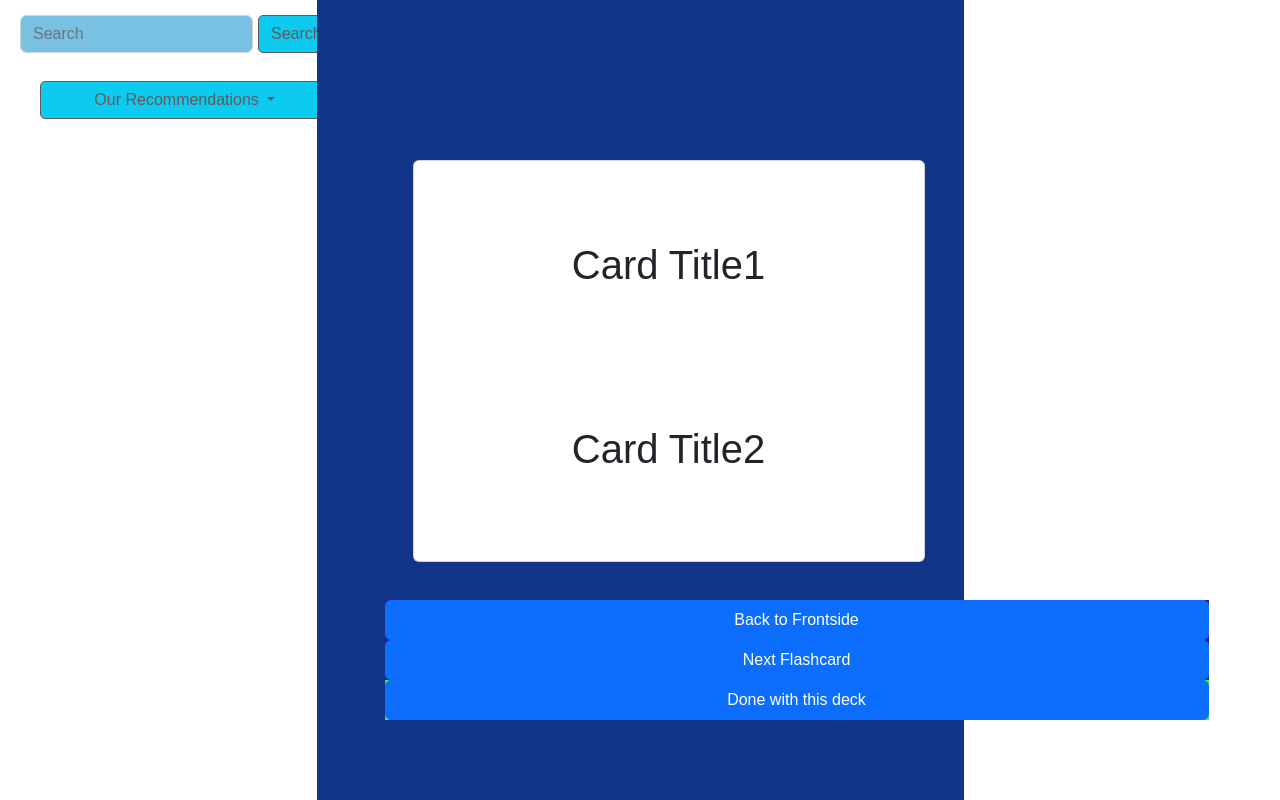
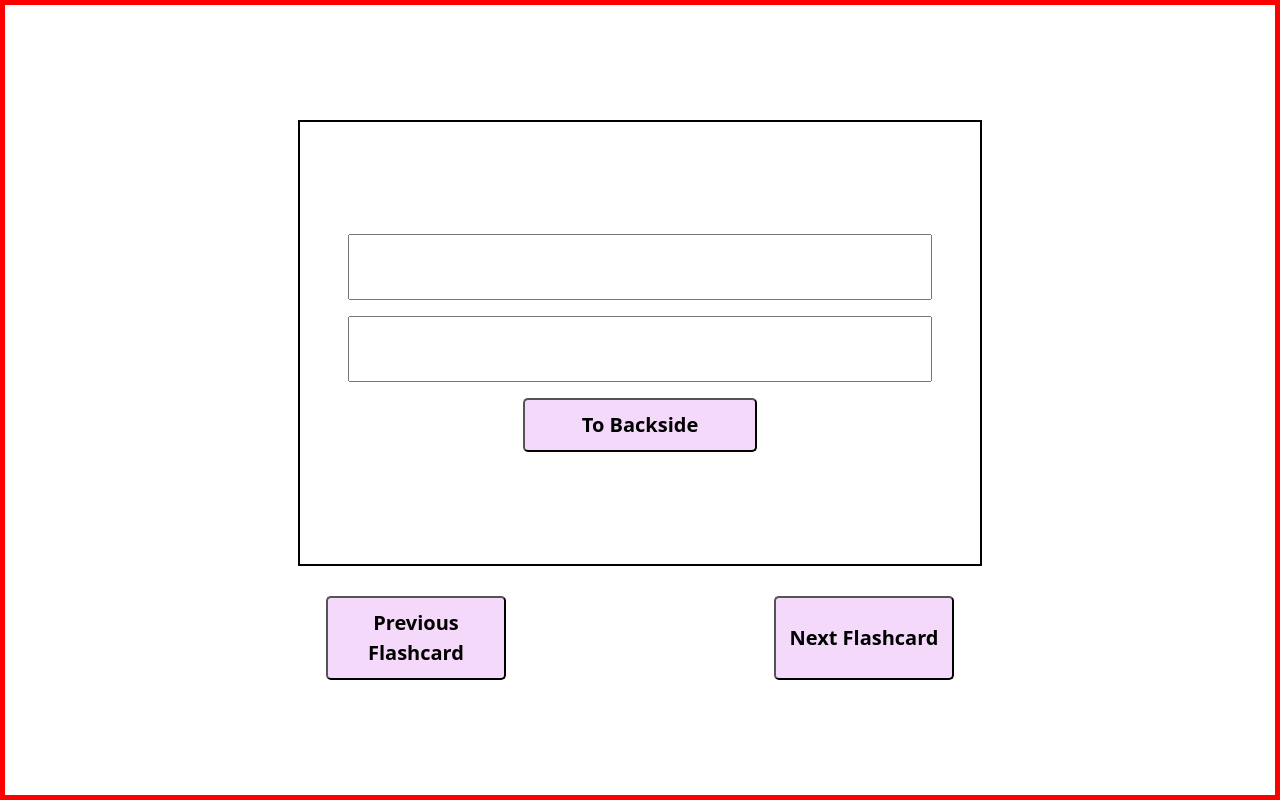
Before and after one commit to JoBeck1/Final-Project-JAM, a React (Create React App) app in the folder frontend/: page /flashcardcreateNL in a window 1280 px wide. Built offline with nearby package versions, Linux system fonts and the light colour scheme.

Commit message:
Flashcard creating

```diff
--- a/frontend/package.json
+++ b/frontend/package.json
@@ -12,6 +12,7 @@
     "bootstrap": "^5.2.1",
     "react": "^18.2.0",
     "react-bootstrap": "^2.5.0",
+    "react-card-flip": "^1.1.5",
     "react-dom": "^18.2.0",
     "react-hook-form": "^7.36.1",
     "react-icons": "^4.4.0",
--- a/frontend/src/App.js
+++ b/frontend/src/App.js
@@ -2,9 +2,12 @@
 import Home from './components/Home';
 import RegisterForm from './components/RegisterForm';
 import FlashcardCreate from './components/FlashcardCreate';
-import {Routes, Route} from 'react-router-dom'
+import {Routes, Route} from 'react-router-dom';
 import LoginForm from './components/LoginForm';
-import { ToastContainer} from "react-toastify"
+import { ToastContainer} from "react-toastify";
+import ReactCard from './components/FlashcardCreate';
+
+
 function App() {
   return (
     <div className="App">
@@ -13,7 +16,7 @@ function App() {
  <Routes>
   <Route path= "/" element= {<Home/>}/>
   <Route path="/signup" element= {<RegisterForm />}/>
-  <Route path="/flashcardcreateNL" element= {<FlashcardCreate />}/>
+  <Route path="/flashcardcreateNL" element= {<ReactCard />}/>
   <Route path= "/login"  element= {<LoginForm />}/>
  </Routes>
  <ToastContainer/>
--- a/frontend/src/components/FlashcardCreate.jsx
+++ b/frontend/src/components/FlashcardCreate.jsx
@@ -1,114 +1,162 @@
-import React from 'react'
-import Button from 'react-bootstrap/Button';
+import React, {useState} from 'react';
 import styled from 'styled-components';
-import Row from 'react-bootstrap/Row';
-import Col from 'react-bootstrap/Col';
-import DropdownMenu from './DropdownMenu.jsx';
-import Card from 'react-bootstrap/Card';
+import ReactCardFlip from 'react-card-flip';
+
+function ReactCard() {
+    const [flip, setFlip] = useState(false);
+    return (
+        <FlashcardContainer>
+            <ReactCardFlip isFlipped={flip}
+                flipDirection="vertical" >
+
+            {/* -----------Flashcard Front --------- */}
+                <Flashcard>
+                {/* First line of Flashcard input */}
+                    <FlashcardInput1>
+                        <input type="text" name="name" style={{
+                        textAlign: 'center',
+                        }}
+                        />
+                     </FlashcardInput1>
+
+                {/* Second line of Flashcard input */}
+                    <FlashcardInput2>
+                        <input type="text" name="name" style={{
+                        textAlign: 'center',
+                        }}
+                        />
+                     </FlashcardInput2>
+
+                {/* Backside/Frontside Button */}
+                    <FlashcardButton style={{
+
+                        }} onClick={() => setFlip(!flip)}>
+                        To Backside
+                    </FlashcardButton>
+                </Flashcard>
 
 
-function FlashcardCreate() {
-    return (
-      <MainDiv className="fluid">
-          <Row >
-            <Col md={3}>
-                <DropdownMenu />
-            </Col>
+            {/* ------------ Flashcard Back -----------------------*/}
+                <Flashcard>
+                {/* First line of Flashcard input */}
+                    <FlashcardInput1>
+                        <input type="text" name="name" style={{
+                        textAlign: 'center',
+                        }}
+                        />
+                     </FlashcardInput1>
 
-            <MainFlashCol md={6}>
-{/* Flashcard here */}
-                <Flashcard >
-                    <FlashBody>
-                        <FlashRow>
-                        <Card.Title style={{"font-size": '40px'}}>Card Title1</Card.Title>
-                        </FlashRow>
+                {/* Second line of Flashcard input */}
+                    <FlashcardInput2>
+                        <input type="text" name="name" style={{
+                        textAlign: 'center',
+                        }}
+                        />
+                     </FlashcardInput2>
 
-                        <FlashRow>
-                        <Card.Title style={{"font-size": '40px'}}>Card Title2</Card.Title>
-                        </FlashRow>
+                {/* Backside/Frontside Button */}
+                    <FlashcardButton style={{
 
+                        }} onClick={() => setFlip(!flip)}>
+                        To Frontside
+                    </FlashcardButton>
+                </Flashcard>
+            </ReactCardFlip>
 
-                    </FlashBody>
-                </Flashcard>
-                <InputField>
-                    <InputFieldRow1>
-                        <Button>Back to Frontside</Button>
-                        <Button>Next Flashcard</Button>
-                    </InputFieldRow1>
-                    <InputFieldRow2>
-                        <Button>Done with this deck</Button>
-                    </InputFieldRow2>
-                </InputField>
+            <ButtonContainer>
+                <ContainerButton
+                // onClick={}
+                >
+                    Previous Flashcard
+                </ContainerButton>
 
-          </MainFlashCol>
-          <Col md={3}>
-{/* Info about the number of cards and decks */}
-          </Col>
-          </Row>
+                <ContainerButton
+                // onClick={}
+                >
+                    Next Flashcard
+                </ContainerButton>
 
-      </MainDiv>
-    )
-  }
+            </ButtonContainer>
+        </FlashcardContainer>
+    );
+}
 
-//Style
-const MainFlashCol = styled(Col)`
-  position:relative;
-  background-color: #123489;
-  height:100vh;
+// Styling
+const FlashcardContainer = styled.div`
+    display: flex;
+    flex-direction: column;
+
+    height: 100vh;
+    justify-content: center;
+    align-items: center;
+
+    border: 5px solid red;
+    width: 100vw;
 `
 
+const Flashcard = styled.div`
+    width: 100%;
+    height: 100%;
 
-const Flashcard = styled(Card)`
-    width: 40vw;
-    position:absolute;
-    top: 20vh;
-    left: 6em;
+    display: flex;
+    flex-direction: column;
+    justify-content: space-around;
 
+    fontSize: 25px;
+    color: green;
+    margin: auto;
+
+    lineHeight: center;
+    borderRadius: 50%;
+    border: 2px solid black;
+    textAlign: center;
+    padding: 7rem 3rem;
 `
 
-const FlashBody = styled(Card.Body)`
-    display: flex;
-    flex-direction: column;
-    align-items: center;
-    height: 50vh;
-
+const FlashcardInput1 = styled.p`
+    display: block;
+    margin-left: auto;
+    margin-right: auto;
+    font-size: 40px
 `
 
-const FlashRow = styled(Row)`
-    display: flex;
-    flex-direction: column;
-    align-items: center;
-    justify-content: center;
-    height: 15rem;
-`
-const InputField = styled.div`
-  width:50rem;
-  background-color: #222299;
-  display: flex;
-  flex-direction: column;
-  position: absolute;
-  top: 75vh;
-  left: 10vh;
-`
-const InputFieldRow1 = styled(Row)`
-
-  background-color: #222299;
-  height: 80px;
-
+const FlashcardInput2 = styled.p`
+    display: block;
+    margin-left: auto;
+    margin-right: auto;
+    font-size: 40px
 `
 
-const InputFieldRow2 = styled(Row)`
+const FlashcardButton = styled.button`
+    display: block;
+    width: 40%;
+    margin: 0 auto;
+    text-align: center;
 
-  background-color: #2fff20;
-  height: 40px;
-
+    padding: 10px;
+    font-Size: 20px;
+    background-color: #f5d9fa;
+    font-weight: bold;
+    border-Radius: 5px
 `
 
-const MainDiv = styled.div`
-  /* background-color: #EAF8BF92; */
-  font-family: sans-serif;
-  margin-left: 5px;
-  margin-right: 5px;
+const ButtonContainer = styled.div`
+    display: flex;
+    margin-top: 30px;
+    width: 70vw;
 `
 
-export default FlashcardCreate
+const ContainerButton = styled.button`
+    display: block;
+    width: 20%;
+    margin: 0 auto;
+    text-align: center;
+
+    padding: 10px;
+    font-size: 20px;
+    background-color: #f5d9fa;
+    font-weight: bold;
+    border-Radius: 5px
+`
+
+export default ReactCard;
```
Also changed, not shown: 1 other file (tests, documents, lock files or other folders).
